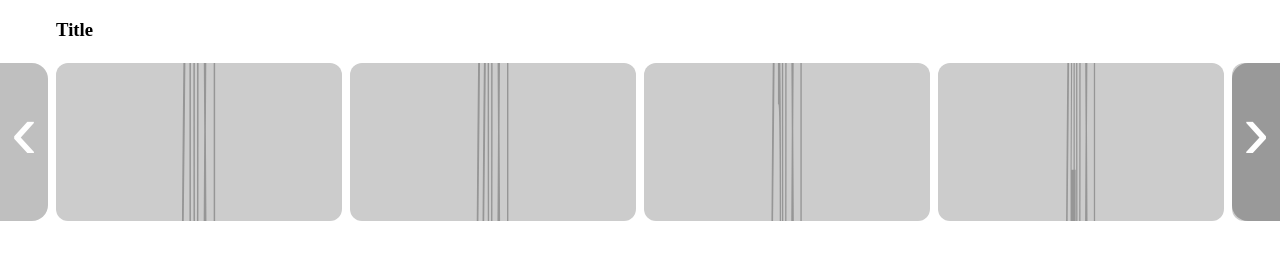
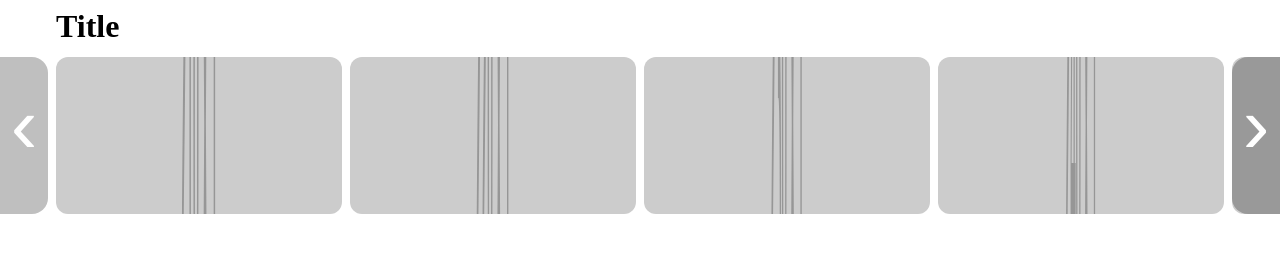
Before and after one commit to Annie-Huang/netflix-sliding-movie-ui, a website: page index.html in a window 1280 px wide. Drawn offline with Linux system fonts and the light colour scheme; placeholder pictures from the web are drawn by us.

Commit message:
Add title styling

```diff
--- a/style.css
+++ b/style.css
@@ -82,9 +82,11 @@ body {
 .header {
   display: flex;
   justify-content: space-between;
-  padding: 0 calc(var(--img-gap) * 2 + var(--handle-size));
+  padding: 0.5rem calc(var(--img-gap) * 2 + var(--handle-size));
 }
 .title {
+  font-size: 2rem;
+  margin: 0;
 }
 .progress-bar {
 }
```
